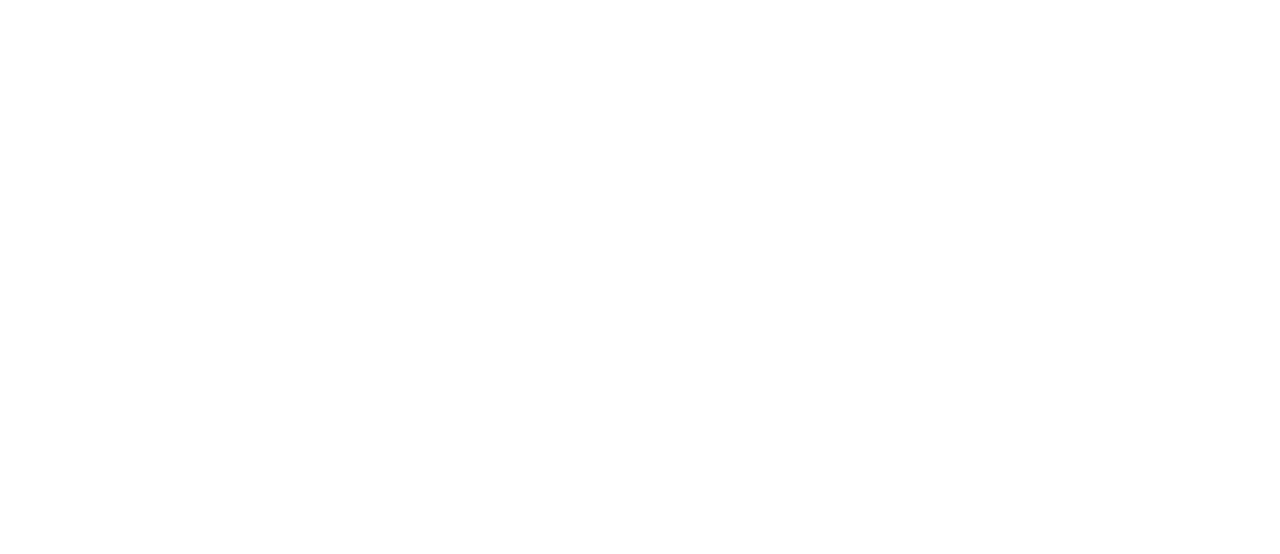
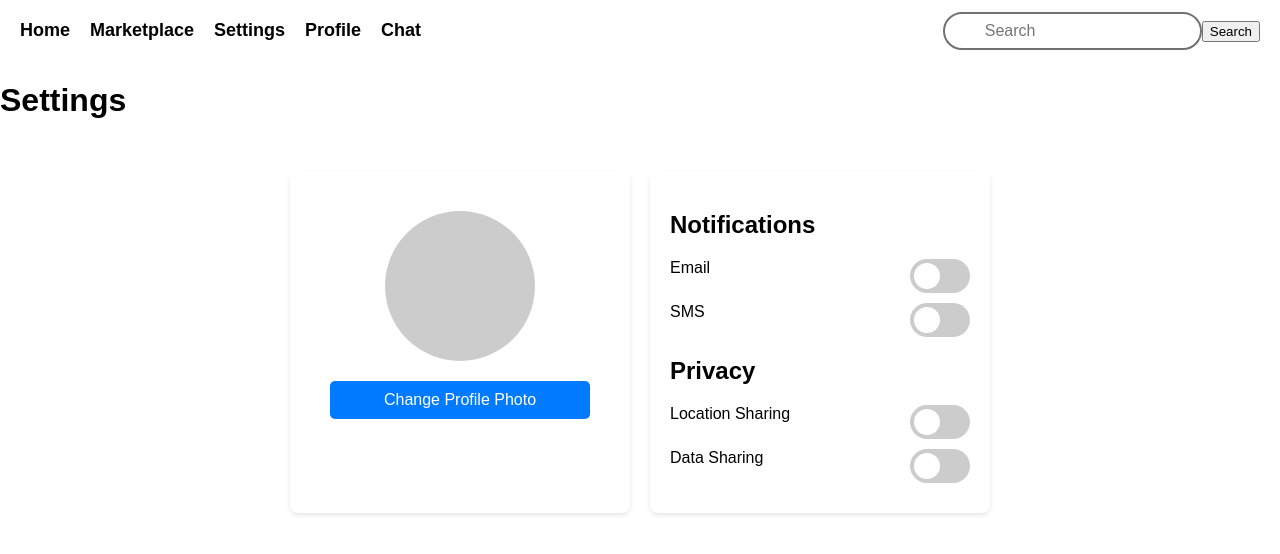
Before and after one commit to kimkc1/IN4MTX124, a React (Create React App) app in the folder campus-connect/: page /settings in a window 1280 px wide. Before the commit this address had no page. Shown: the top 554 px of the page. Built offline with nearby package versions, Linux system fonts and the light colour scheme.

Commit message:
fixed UI bug caused by settings

```diff
--- a/campus-connect/src/App.js
+++ b/campus-connect/src/App.js
@@ -3,7 +3,7 @@
 
 import HomePage from './pages/home/Home';
 import Marketplace from './pages/marketplace/Marketplace';
-// import Settings from './pages/settings/Settings';
+import Settings from './pages/settings/Settings';
 
 function App() {
   return (
@@ -11,7 +11,7 @@
       <Routes>
           <Route exact path="/" element={<HomePage />} />
           <Route path="/marketplace" element={<Marketplace />} />
-          {/* <Route path="/settings" element={<Settings />} /> */}
+          { <Route path="/settings" element={<Settings />} /> }
       </Routes>
   </Router>
   );
--- a/campus-connect/src/pages/settings/Settings.css
+++ b/campus-connect/src/pages/settings/Settings.css
@@ -51,7 +51,7 @@
     margin: 20px auto;
 }
 
-button {
+.settings-button {
     padding: 10px 20px;
     font-size: 16px;
     color: #fff;
--- a/campus-connect/src/pages/settings/Settings.jsx
+++ b/campus-connect/src/pages/settings/Settings.jsx
@@ -10,7 +10,7 @@
             <div className="settings-container">
                 <div className="profile-card">
                     <div className="profile-img"></div>
-                    <button>Change Profile Photo</button>
+                    <button className='settings-button'>Change Profile Photo</button>
                 </div>
                 <div className="settings">
                     <h2>Notifications</h2>
```
